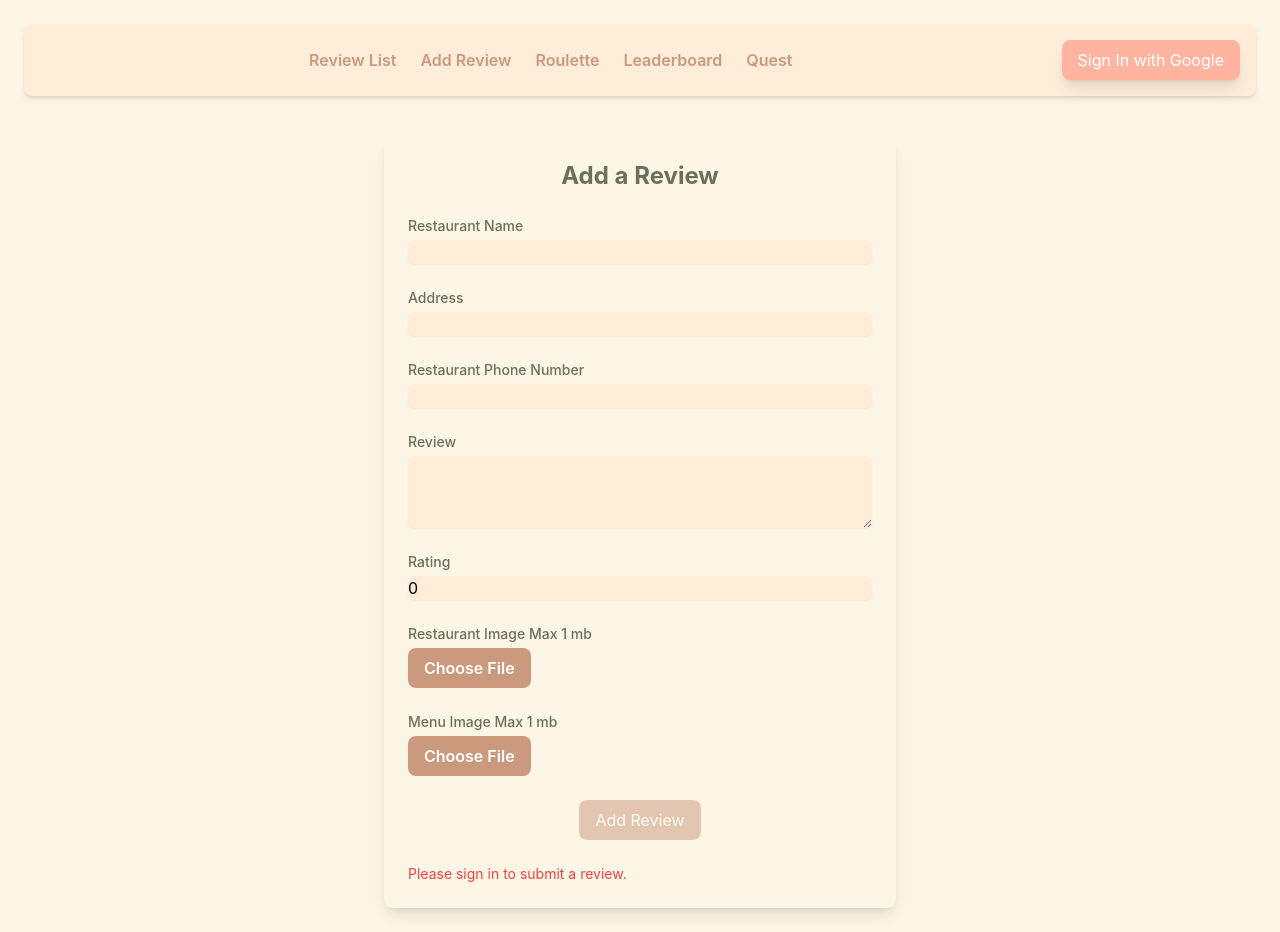
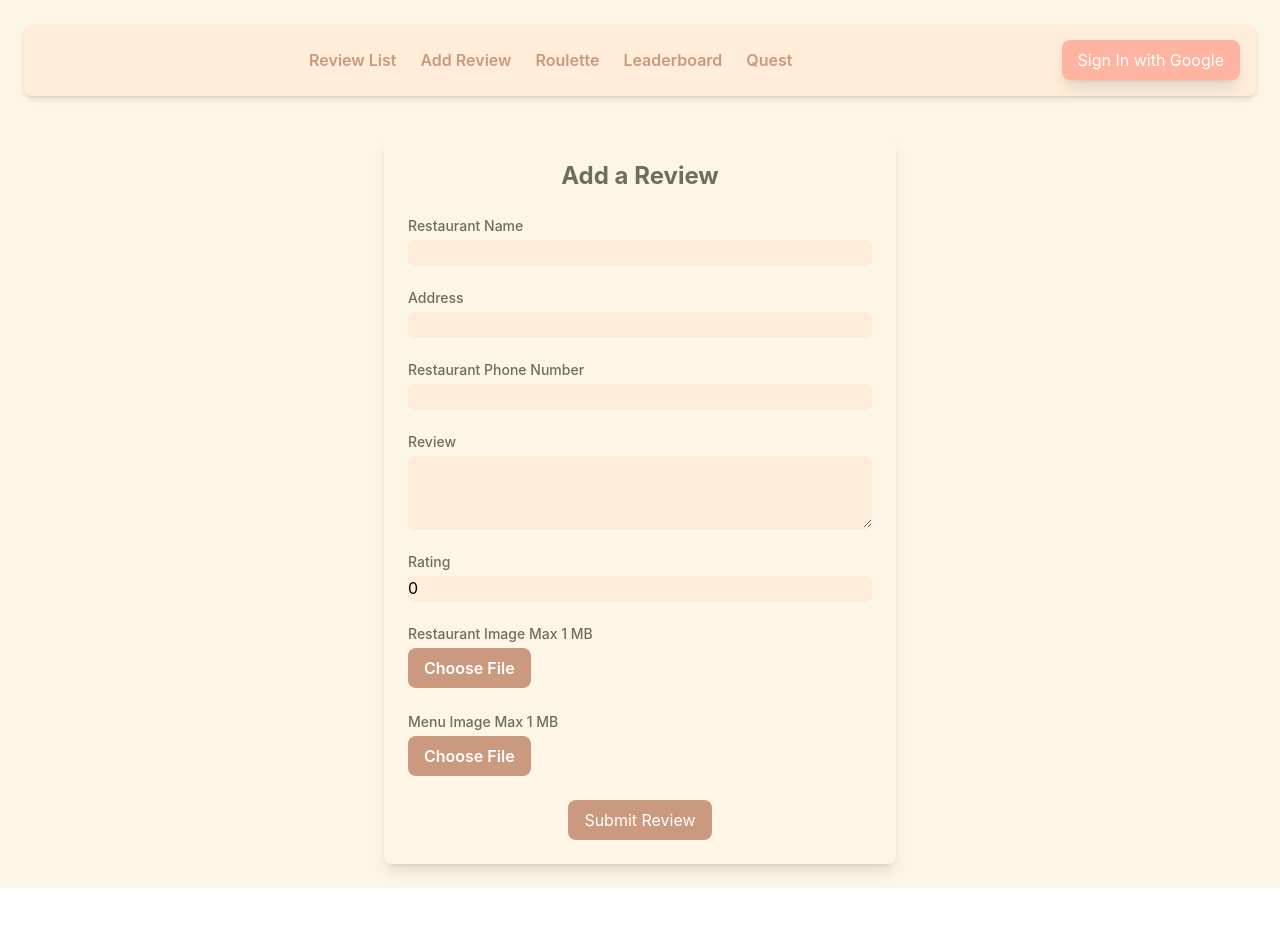
Before and after one commit to MarioOrlando82/sunibmakan, a React (Vite) app: page /add in a window 1280 px wide. Shown: the part 80-1012 px from the top of the page. After the commit the page ends 968 px from the top, so only its background shows below. Built offline with nearby package versions, Linux system fonts and the light colour scheme; no server answers.

Commit message:
fix: image issue

```diff
--- a/src/components/ReviewForm.tsx
+++ b/src/components/ReviewForm.tsx
@@ -46,7 +46,7 @@ const ReviewForm: React.FC<Props> = ({ review, onSubmit }) => {
   ) => {
     const file = e.target.files?.[0];
     if (file) {
-      if (file.size > 2024 * 2024) {
+      if (file.size > 1 * 1024 * 1024) {
         alert("File size must be less than 1 MB");
         e.target.value = "";
         return;
@@ -64,6 +64,10 @@ const ReviewForm: React.FC<Props> = ({ review, onSubmit }) => {
     }
     setIsSubmitting(true);
 
+    try {
+      let restaurantImageUrl = restaurantImagePreview || "";
+      let menuImageUrl = menuImagePreview || "";
+
       const reviewData: Omit<Review, "id"> = {
         name,
         address,
@@ -71,8 +75,8 @@ const ReviewForm: React.FC<Props> = ({ review, onSubmit }) => {
         rating,
         reviewerName: user.displayName || "Anonymous",
         userId: user.uid,
-      restaurantImage: restaurantImagePreview || "",
-      menuImage: menuImagePreview || "",
+        restaurantImage: restaurantImageUrl,
+        menuImage: menuImageUrl,
         likedBy: [],
         dislikedBy: [],
         likes: 0,
@@ -81,7 +85,6 @@ const ReviewForm: React.FC<Props> = ({ review, onSubmit }) => {
         createdAt: new Date().toISOString(),
       };
 
-    try {
       let id = review?.id;
 
       if (id) {
@@ -91,22 +94,19 @@ const ReviewForm: React.FC<Props> = ({ review, onSubmit }) => {
       }
 
       if (restaurantImage) {
-        const restaurantImageUrl = await uploadImage(
+        restaurantImageUrl = await uploadImage(
           restaurantImage,
           `restaurants/${id}/restaurant-image`
         );
-        await updateReview(id, {
-          ...reviewData,
-          restaurantImage: restaurantImageUrl,
-        });
+        await updateReview(id, { restaurantImage: restaurantImageUrl });
       }
 
       if (menuImage) {
-        const menuImageUrl = await uploadImage(
+        menuImageUrl = await uploadImage(
           menuImage,
           `restaurants/${id}/menu-image`
         );
-        await updateReview(id, { ...reviewData, menuImage: menuImageUrl });
+        await updateReview(id, { menuImage: menuImageUrl });
       }
 
       onSubmit();
@@ -214,7 +214,7 @@ const ReviewForm: React.FC<Props> = ({ review, onSubmit }) => {
           htmlFor="restaurantImage"
           className="block text-sm font-medium text-pastel-dark"
         >
-          Restaurant Image Max 1 mb
+          Restaurant Image Max 1 MB
         </label>
         <input
           type="file"
@@ -245,7 +245,7 @@ const ReviewForm: React.FC<Props> = ({ review, onSubmit }) => {
           htmlFor="menuImage"
           className="block text-sm font-medium text-pastel-dark"
         >
-          Menu Image Max 1 mb
+          Menu Image Max 1 MB
         </label>
         <input
           type="file"
@@ -274,16 +274,11 @@ const ReviewForm: React.FC<Props> = ({ review, onSubmit }) => {
         <button
           type="submit"
           className="bg-pastel-primary text-white px-4 py-2 rounded-lg hover:bg-pastel-accent transition-colors disabled:opacity-50"
-          disabled={isSubmitting || !user}
+          disabled={isSubmitting}
         >
-          {isSubmitting ? "Submitting..." : review ? "Update" : "Add"} Review
+          {isSubmitting ? "Submitting..." : "Submit Review"}
         </button>
       </div>
-      {!user && (
-        <p className="text-red-500 text-sm mt-2">
-          Please sign in to submit a review.
-        </p>
-      )}
     </form>
   );
 };
--- a/src/services/ReviewService.ts
+++ b/src/services/ReviewService.ts
@@ -55,7 +55,7 @@ export const addReview = async (
 
 export const updateReview = async (
   id: string,
-  review: Omit<Review, "id">
+  review: Partial<Omit<Review, "id">>
 ): Promise<void> => {
   const auth = getAuth();
   const user = auth.currentUser;
```
Lines whose indentation alone changed are shown as unchanged.
